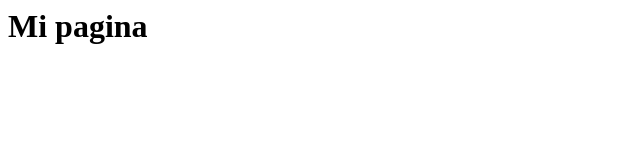
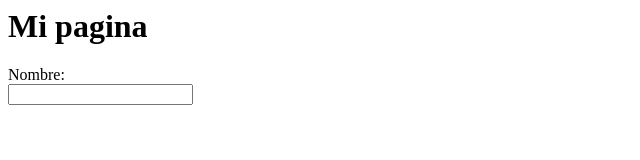
Before and after one commit to Mao7098/Mao, a plain HTML site: page Index.html in a window 1280 px wide. Shown: the whole page, without its empty margins (0-640 px from the left). Drawn offline with Linux system fonts and the light colour scheme.

Commit message:
Pagina Web

```diff
--- a/Index.html
+++ b/Index.html
@@ -4,5 +4,9 @@
 </head>
 <body>
     <h1>Mi pagina</h1>
-
+    <label>Nombre: </label>
+    <br>
+    <input type="Text />
+    <input type="Text />
+    <br/>
 </body>
```
